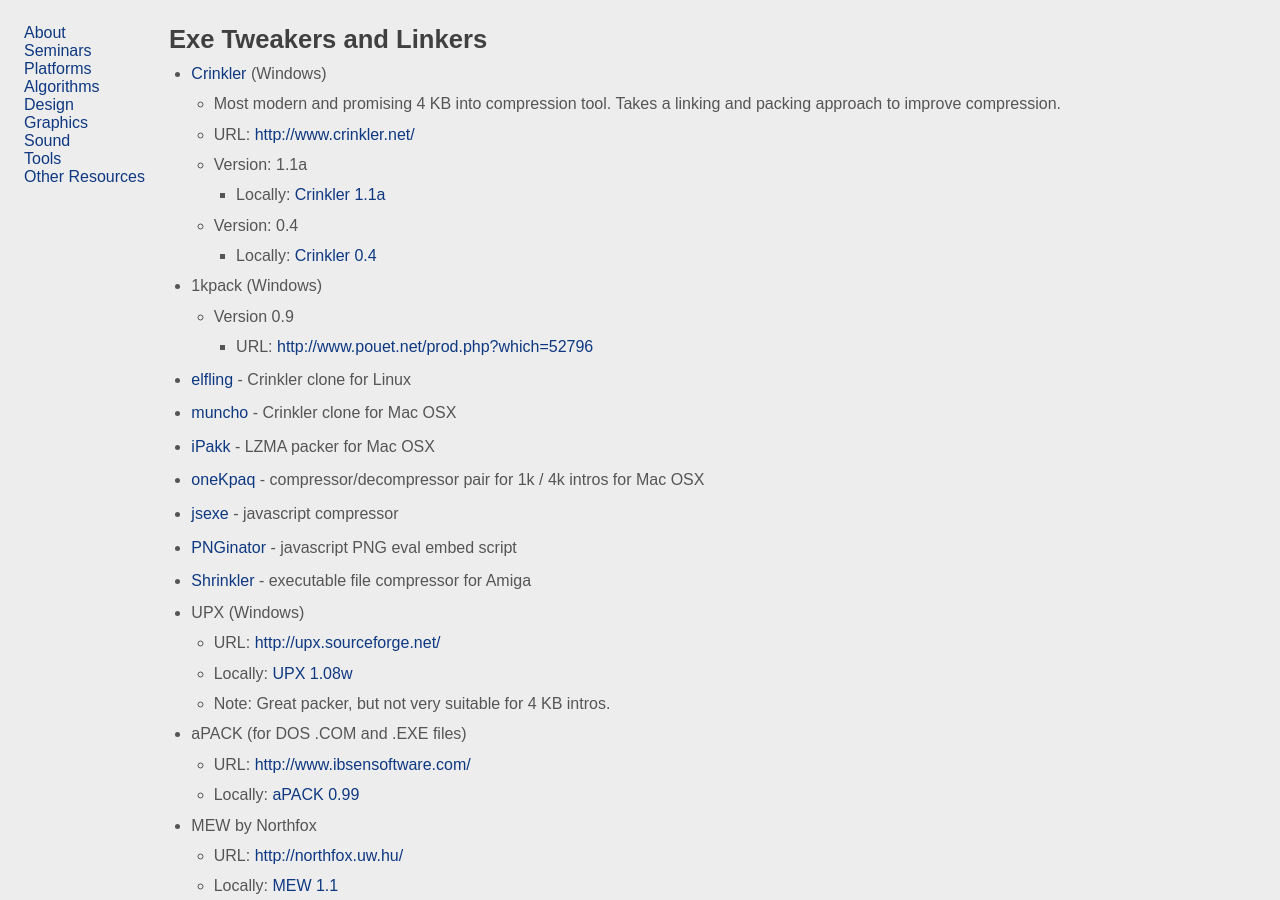
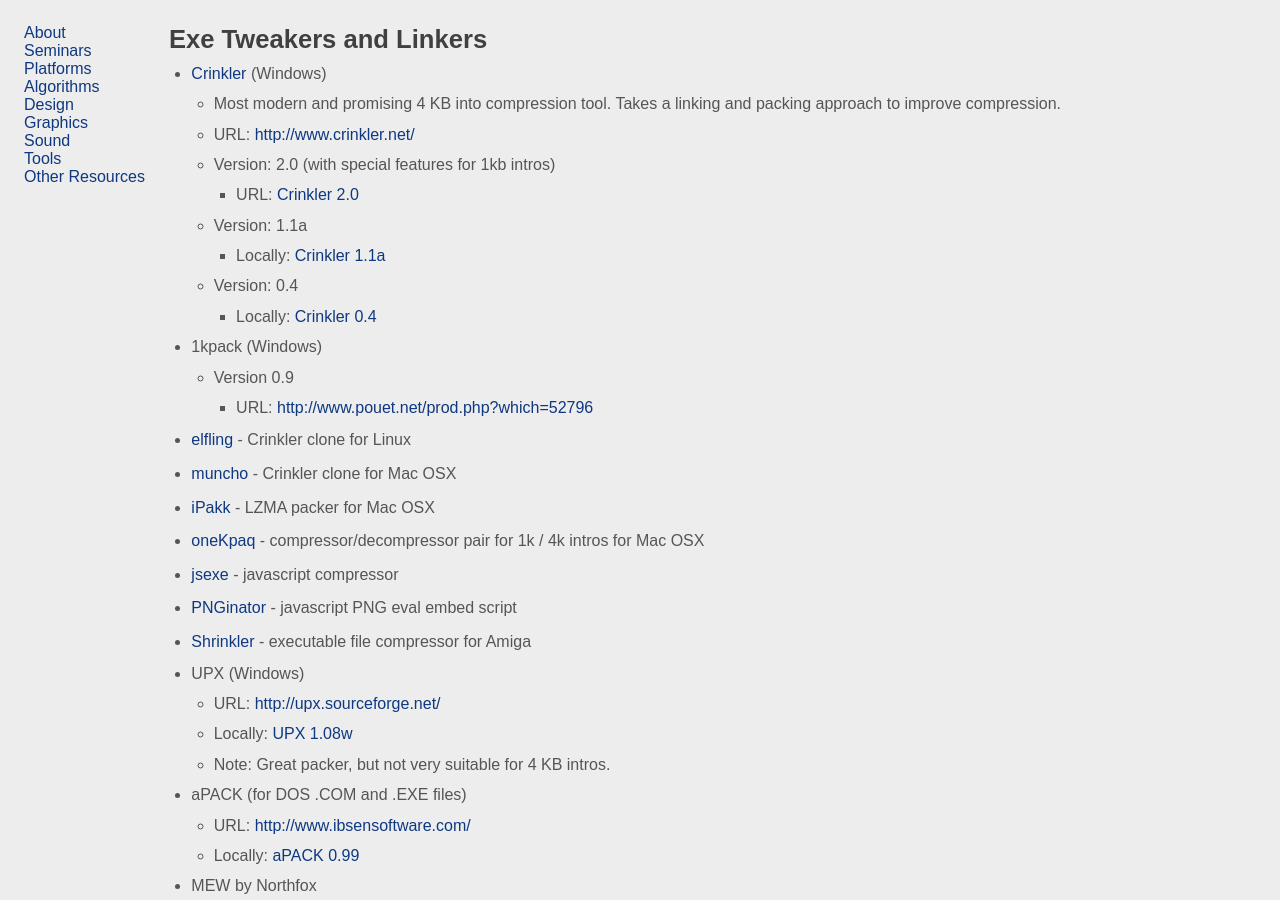
Before and after one commit to in4k/in4k.github.io, a Jekyll site: the page built from wiki/exe-tweakers-and-linkers.markdown, in a window 1280 px wide and 900 px high. Built offline with Jekyll 4.4.1, drawn with Linux system fonts in a browser that asks for light colours; some web fonts are replaced.

Commit message:
Update exe-tweakers-and-linkers.markdown

```diff
--- a/wiki/exe-tweakers-and-linkers.markdown
+++ b/wiki/exe-tweakers-and-linkers.markdown
@@ -6,6 +6,8 @@
 *   [Crinkler](crinkler) (Windows)
     *   Most modern and promising 4 KB into compression tool. Takes a linking and packing approach to improve compression.
     *   URL: [http://www.crinkler.net/](http://www.crinkler.net/ "http://www.crinkler.net/")
+    *   Version: 2.0 (with special features for 1kb intros)
+        * URL: [Crinkler 2.0](http://www.crinkler.net/crinkler20.zip)
     *   Version: 1.1a
         *   Locally: [Crinkler 1.1a](ftp://ftp.untergrund.net/users/in4kadmin/files/crinkler11a.zip "ftp://ftp.untergrund.net/users/in4kadmin/files/crinkler11a.zip")
     *   Version: 0.4
```
